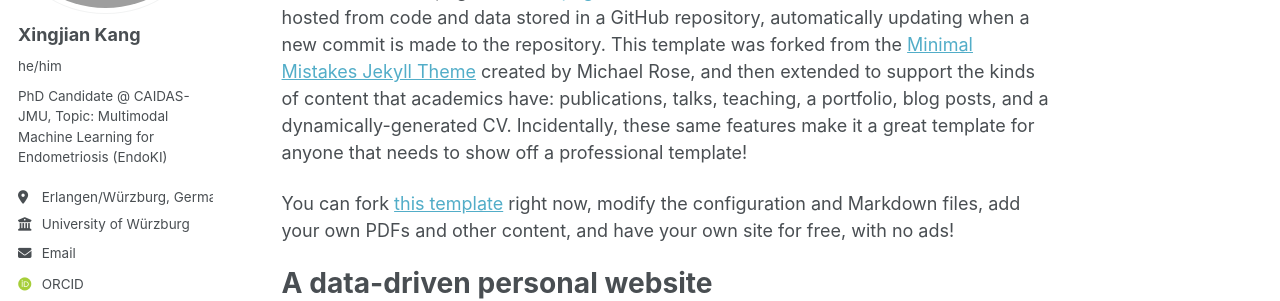
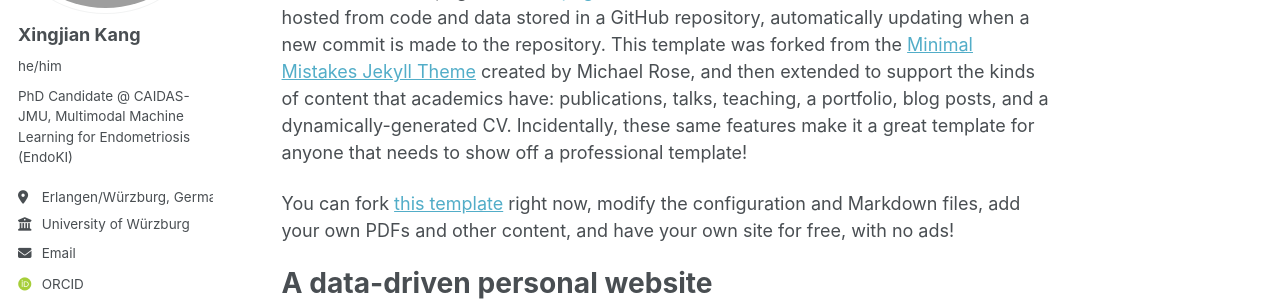
Before and after one commit to TrevorKang/TrevorKang.github.io, a Jekyll site: the page built from _pages/about.md, in a window 1280 px wide. Shown: the part 219-520 px from the top of the page. Built offline with Jekyll 4.4.1, drawn with Linux system fonts in a browser that asks for light colours; some web fonts are replaced; a script that is not in the unit is left out; part of the change alters nothing that is shown.

Commit message:
change _config.yml

```diff
--- a/_config.yml
+++ b/_config.yml
@@ -26,8 +26,8 @@ author:
   avatar           : "profile.png"
   name             : "Xingjian Kang"
   pronouns         : "he/him" # example: "she/her"
-  bio              : "PhD Candidate @ CAIDAS-JMU,
-  Topic: Multimodal Machine Learning for Endometriosis (EndoKI)" # A short 1-2 sentence bio about yourself.
+  bio              : "PhD Candidate @ CAIDAS-JMU, \n\
+                      Multimodal Machine Learning for Endometriosis (EndoKI)" # A short 1-2 sentence bio about yourself.
   location         : "Erlangen/Würzburg, Germany"
   employer         : "University of Würzburg"
   uri              : # URL
```
